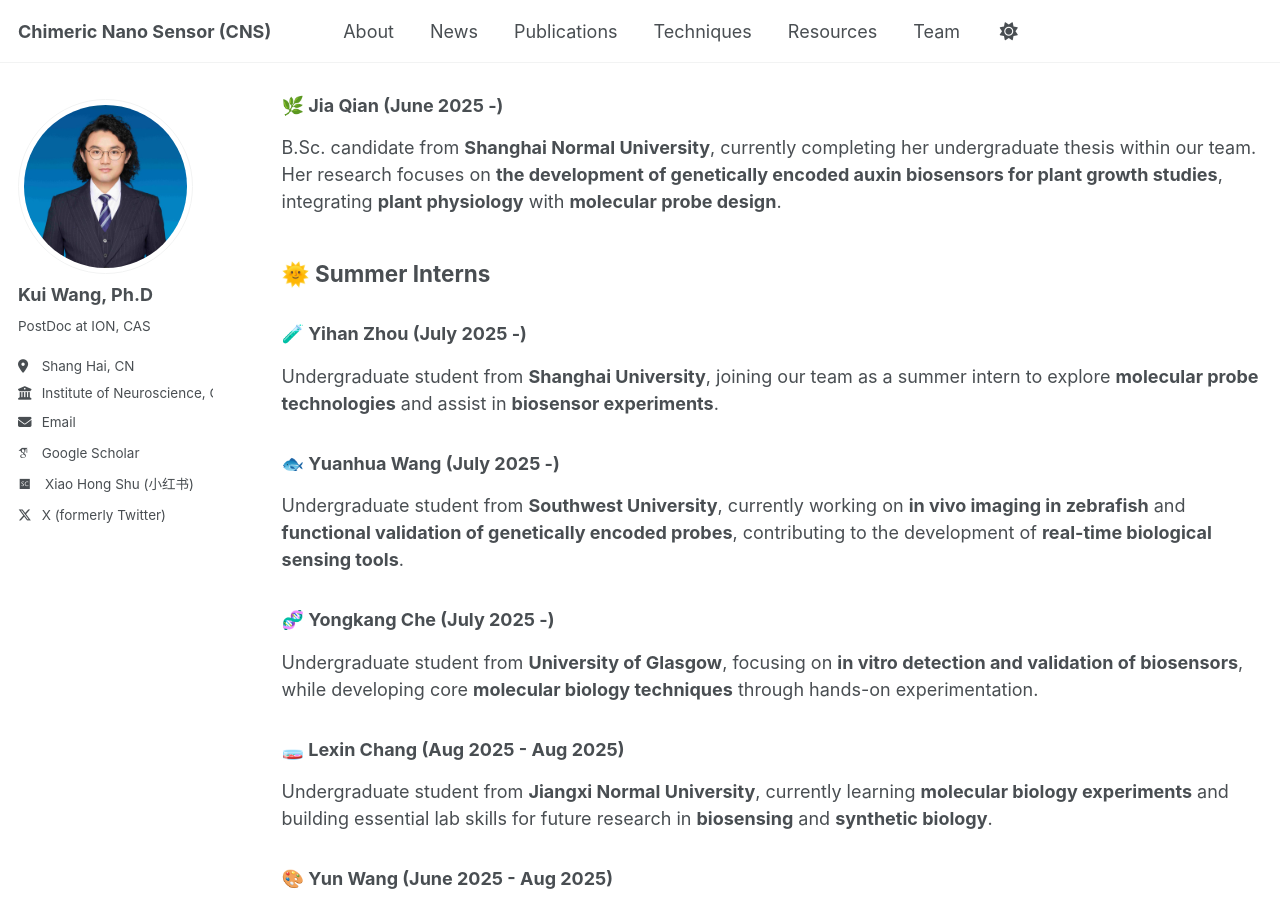
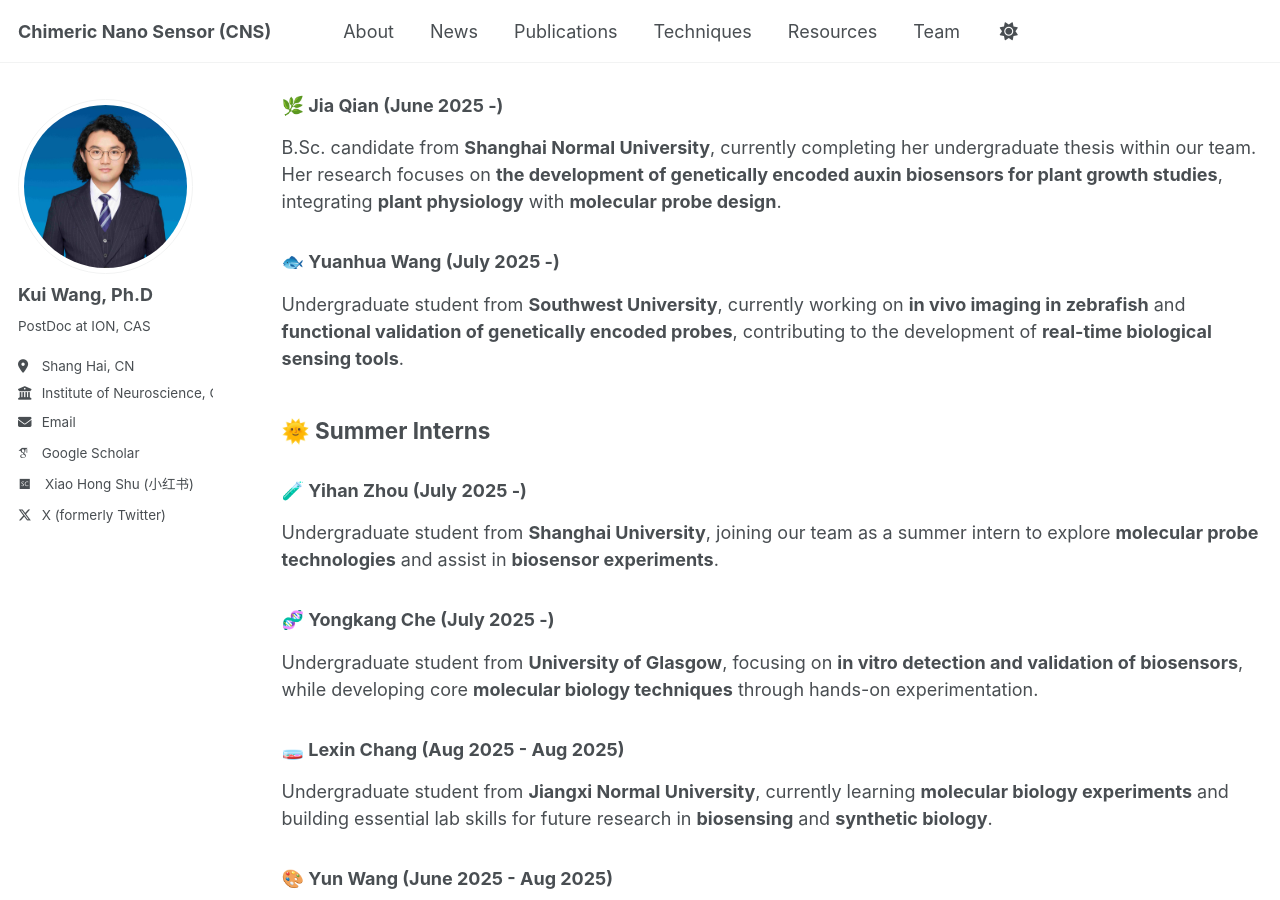
Before and after one commit to bio-sensor/bio-sensor.github.io, a Jekyll site: the page built from _pages/Team.md, in a window 1280 px wide and 900 px high, scrolled down 578 px. Built offline with Jekyll 4.4.1, drawn with Linux system fonts in a browser that asks for light colours; some web fonts are replaced.

Commit message:
team# Please enter the commit message for your changes. Lines starting

```diff
--- a/_pages/Team.md
+++ b/_pages/Team.md
@@ -26,6 +26,12 @@ Today, we’ve built a dynamic and collaborative team—highly capable, full of
   B.Sc. candidate from <strong>Shanghai Normal University</strong>, currently completing her undergraduate thesis within our team. Her research focuses on <strong>the development of genetically encoded auxin biosensors for plant growth studies</strong>, integrating <strong>plant physiology</strong> with <strong>molecular probe design</strong>.
 </p>
 
+<h3 id="Yuanhua" style="scroll-margin-top: 200px;">🐟 Yuanhua Wang (July 2025 -)</h3>
+<p>
+  Undergraduate student from <strong>Southwest University</strong>, currently working on <strong>in vivo imaging in zebrafish</strong> and <strong>functional validation of genetically encoded probes</strong>, contributing to the development of <strong>real-time biological sensing tools</strong>.
+</p>
+
+
 <!-- 🌞 Summer Interns -->
 <h2>🌞 Summer Interns</h2>
 
@@ -36,10 +42,7 @@ Today, we’ve built a dynamic and collaborative team—highly capable, full of
   Undergraduate student from <strong>Shanghai University</strong>, joining our team as a summer intern to explore <strong>molecular probe technologies</strong> and assist in <strong>biosensor experiments</strong>.
 </p>
 
-<h3 id="Yuanhua" style="scroll-margin-top: 200px;">🐟 Yuanhua Wang (July 2025 -)</h3>
-<p>
-  Undergraduate student from <strong>Southwest University</strong>, currently working on <strong>in vivo imaging in zebrafish</strong> and <strong>functional validation of genetically encoded probes</strong>, contributing to the development of <strong>real-time biological sensing tools</strong>.
-</p>
+
 
 <h3 id="Yongkang" style="scroll-margin-top: 200px;">🧬 Yongkang Che (July 2025 -)</h3>
 <p>
```
